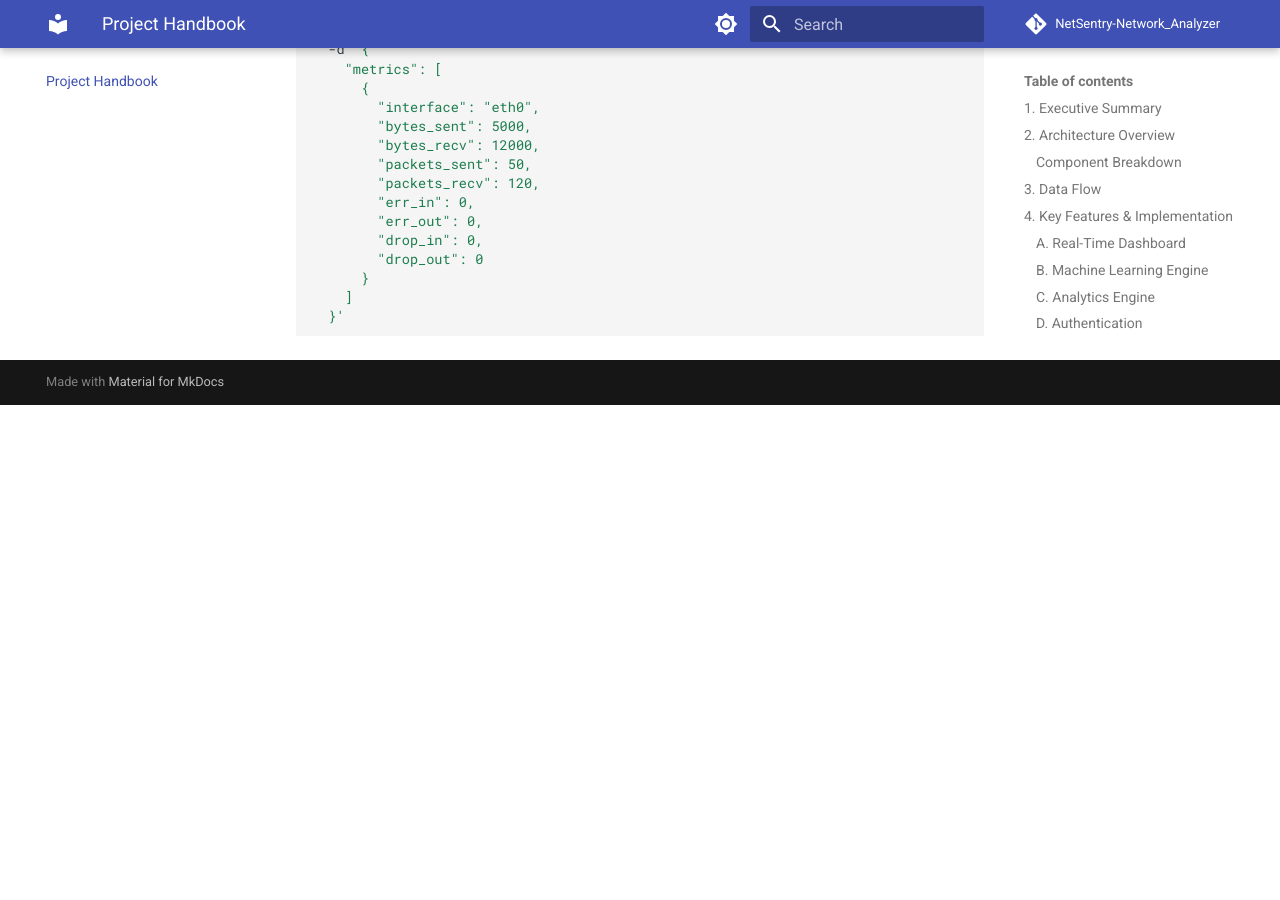
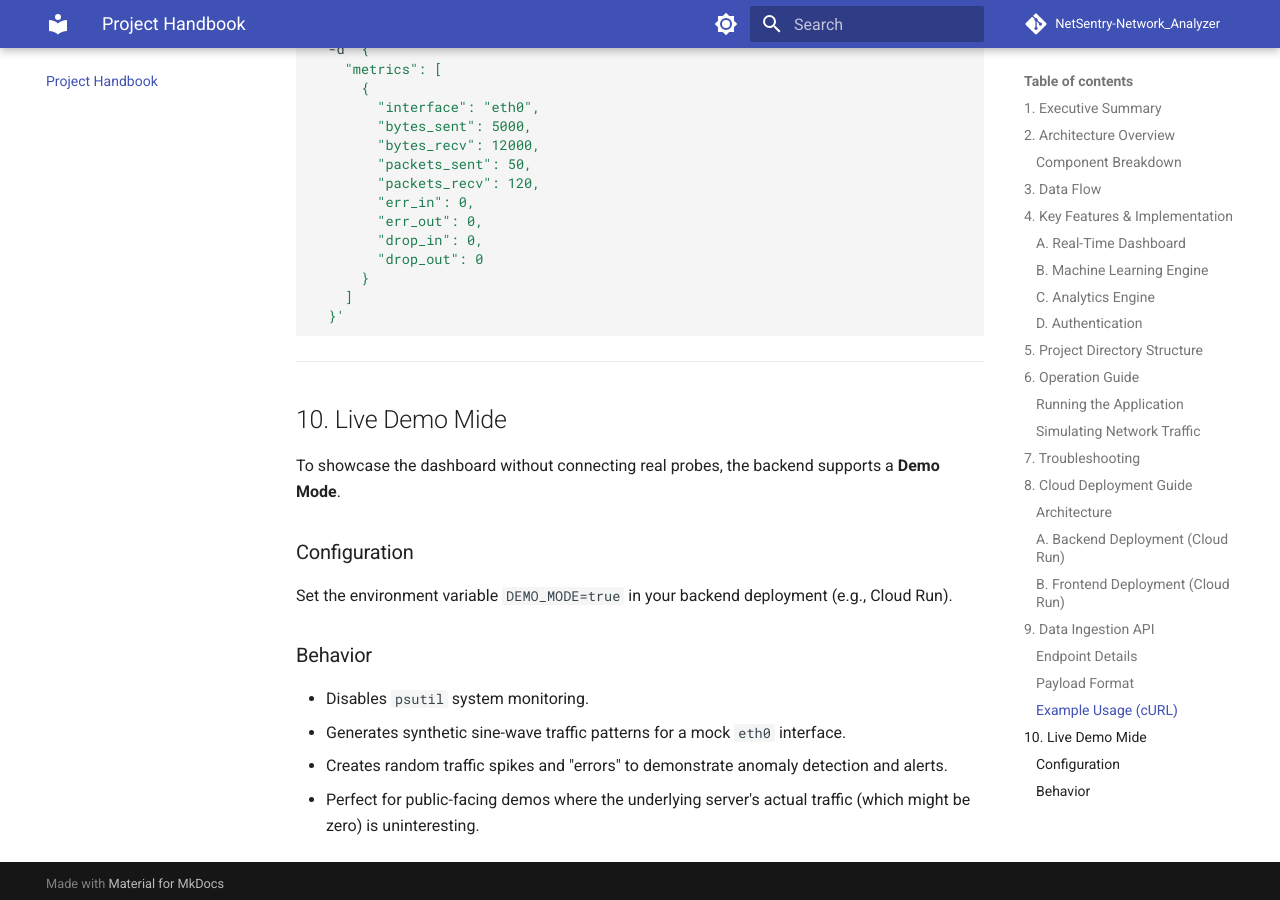
Before and after one commit to mansoor00727/NetSentry-Network_Analyzer, an MkDocs documentation site: the page built from docs/handbook.md, in a window 1280 px wide and 900 px high, scrolled down 7284 px. Built offline with MkDocs 1.6.1 and Material for MkDocs 9.7.7, drawn with Linux system fonts in a browser that asks for light colours; comment, search, counter and statistics services are not loaded; before the commit the page ends 7689 px from its top, so only the background shows below that.

Commit message:
docs: add DEMO_MODE to handbook

````diff
--- a/docs/handbook.md
+++ b/docs/handbook.md
@@ -299,3 +299,18 @@
     ]
   }'
 ```
+
+---
+
+## 10. Live Demo Mide
+
+To showcase the dashboard without connecting real probes, the backend supports a **Demo Mode**.
+
+### Configuration
+Set the environment variable `DEMO_MODE=true` in your backend deployment (e.g., Cloud Run).
+
+### Behavior
+- Disables `psutil` system monitoring.
+- Generates synthetic sine-wave traffic patterns for a mock `eth0` interface.
+- Creates random traffic spikes and "errors" to demonstrate anomaly detection and alerts.
+- Perfect for public-facing demos where the underlying server's actual traffic (which might be zero) is uninteresting.
````
